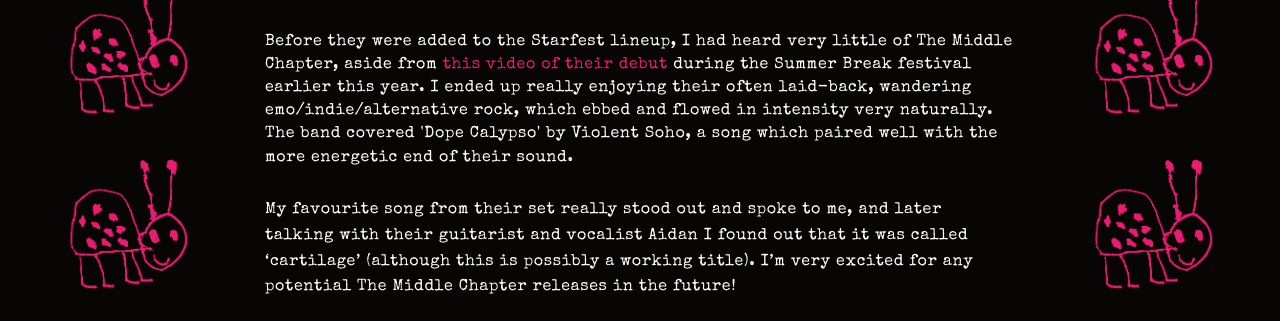
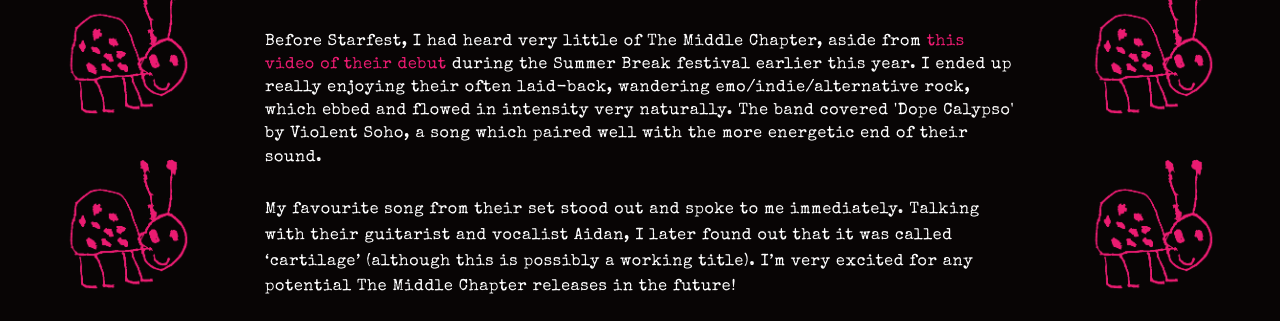
Before and after one commit to xxiwriterecipesnotlovelettersxx/xxiwriterecipesnotlovelettersxx.github.io, a Jekyll site: the page built from _posts/2026-03-28-starfest-at-the-tote.md, in a window 1280 px wide and 900 px high, scrolled down 2455 px, cut to the strip 226-547 px from the top of the window. Built offline with Jekyll 4.4.1, drawn with Linux system fonts in a browser that asks for light colours.

Commit message:
Update 2026-03-28-starfest-at-the-tote.md

```diff
--- a/_posts/2026-03-28-starfest-at-the-tote.md
+++ b/_posts/2026-03-28-starfest-at-the-tote.md
@@ -51,9 +51,9 @@ Half request
 </div>
 
 <p class="show-intro">
-Before they were added to the Starfest lineup, I had heard very little of The Middle Chapter, aside from <a href="https://www.youtube.com/watch?v=AOJh8gi5WA8">this video of their debut</a> during the Summer Break festival earlier this year. I ended up really enjoying their often laid-back, wandering emo/indie/alternative rock, which ebbed and flowed in intensity very naturally. The band covered 'Dope Calypso' by Violent Soho, a song which paired well with the more energetic end of their sound.
+Before Starfest, I had heard very little of The Middle Chapter, aside from <a href="https://www.youtube.com/watch?v=AOJh8gi5WA8">this video of their debut</a> during the Summer Break festival earlier this year. I ended up really enjoying their often laid-back, wandering emo/indie/alternative rock, which ebbed and flowed in intensity very naturally. The band covered 'Dope Calypso' by Violent Soho, a song which paired well with the more energetic end of their sound.
 </p><br>
-My favourite song from their set really stood out and spoke to me, and later talking with their guitarist and vocalist Aidan I found out that it was called 'cartilage' (although this is possibly a working title). I'm very excited for any potential The Middle Chapter releases in the future!
+My favourite song from their set stood out and spoke to me immediately. Talking with their guitarist and vocalist Aidan, I later found out that it was called 'cartilage' (although this is possibly a working title). I'm very excited for any potential The Middle Chapter releases in the future!
 
 <div class="gallery">
    <a href="/images/3themiddlechapter1.JPG">
```
